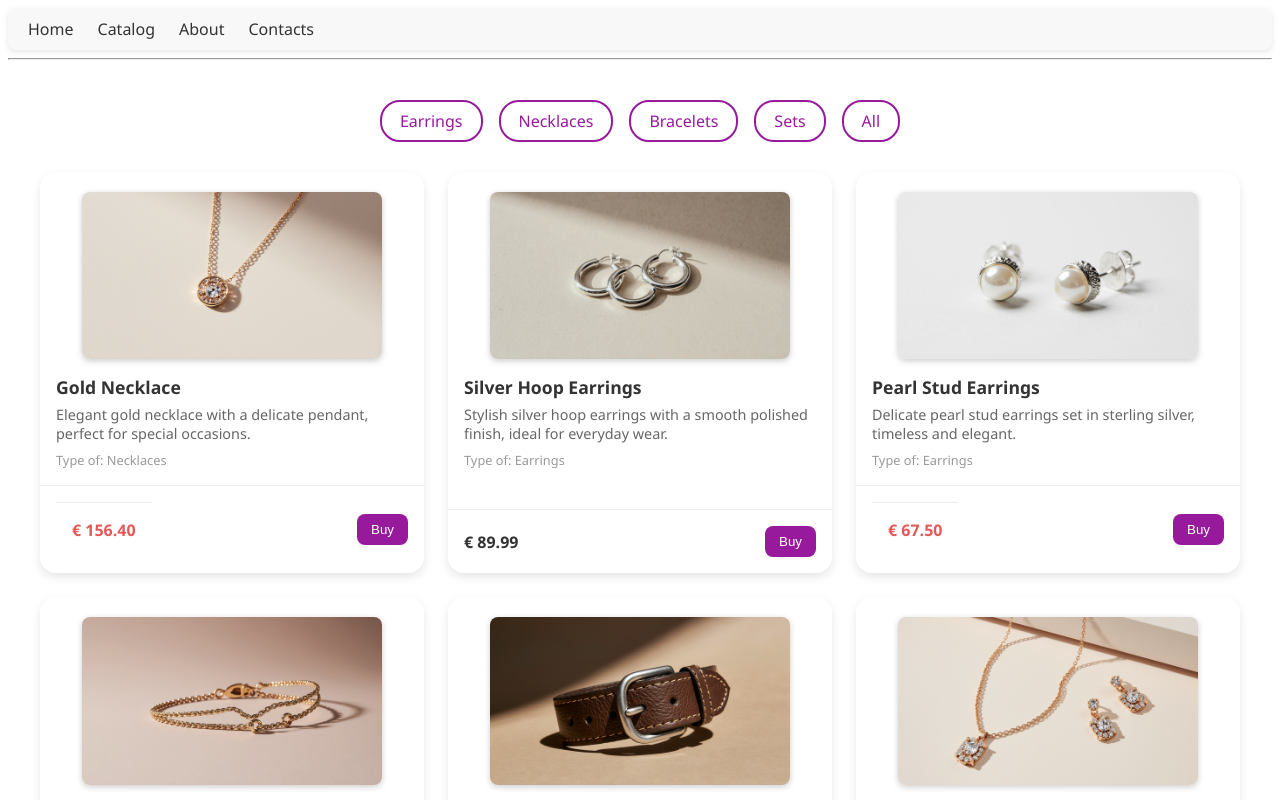
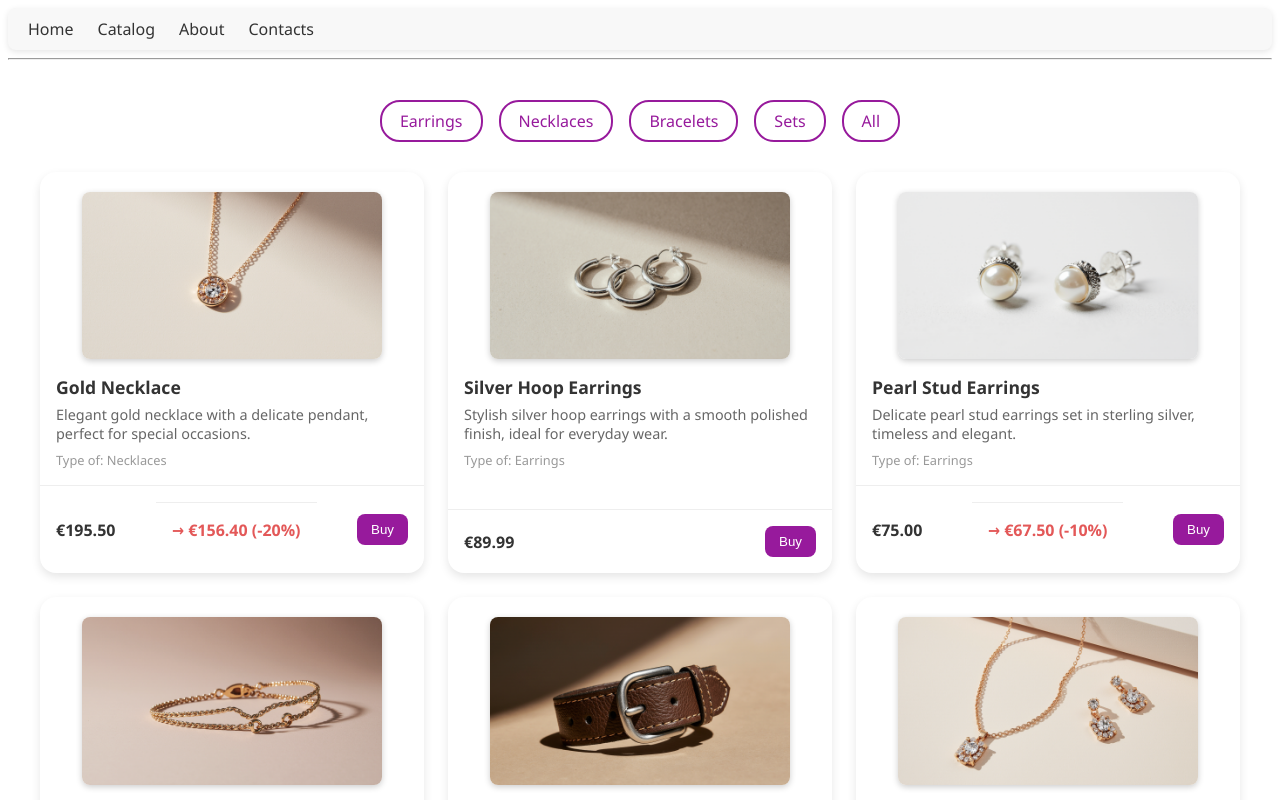
Before and after one commit to dorekv/gen-jewerly, an Angular app: page /catalog in a window 1280 px wide. Shown: the top 800 px of the page. Built offline with nearby package versions, Linux system fonts and the light colour scheme.

Commit message:
Use pipes for formatting product price.

```diff
--- a/package.json
+++ b/package.json
@@ -3,7 +3,7 @@
   "version": "0.0.0",
   "scripts": {
     "ng": "ng",
-    "start": "ng serve",
+    "start": "ng serve --open",
     "build": "ng build",
     "watch": "ng build --watch --configuration development",
     "test": "ng test"
--- a/src/app/catalog/catalog.html
+++ b/src/app/catalog/catalog.html
@@ -20,14 +20,12 @@
                         </div>
                     </div>
                     <div class="price">
-                        <!-- Show original price if there is a discount -->
-                        @if(product.discount === 0){
-                            <div>&euro; {{product.price.toFixed(2)}}</div>
-                        }
+                        <!-- Show original price -->
+                        <div>{{product.price | currency:'EUR'}}</div>
 
                         <!-- Show discounted price if there is a discount -->
                         @if(product.discount > 0){
-                            <div class="discounted-price">&euro; {{(product.price * (1 - product.discount)).toFixed(2)}}</div>
+                            <div class="discounted-price"> {{product.price | discountDisplay:product.discount }}</div>
                         }
                         <button class="cta">Buy</button>
                     </div>
--- a/src/app/catalog/catalog.ts
+++ b/src/app/catalog/catalog.ts
@@ -1,10 +1,11 @@
 import { Component } from '@angular/core';
 import { CommonModule } from '@angular/common';
 import { IProduct } from './product.model';
+import { DiscountDisplayPipe } from '../pipes/discount-display-pipe';
 
 @Component({
   selector: 'app-catalog',
-  imports: [CommonModule],
+  imports: [CommonModule, DiscountDisplayPipe],
   templateUrl: './catalog.html',
   styleUrl: './catalog.css'
 })
--- /dev/null
+++ b/src/app/pipes/discount-display-pipe.ts
@@ -0,0 +1,15 @@
+import { Pipe, PipeTransform } from '@angular/core';
+
+@Pipe({
+  name: 'discountDisplay'
+})
+
+export class DiscountDisplayPipe implements PipeTransform {
+
+  transform(price: number, discount: number): string {
+    const discountedPrice = price * (1 - discount);
+    const discountPercent = Math.round(discount * 100);
+
+    return `→ €${discountedPrice.toFixed(2)} (-${discountPercent}%)`;
+  }
+}
```
Also changed, not shown: 1 other file (tests, documents, lock files or other folders).
